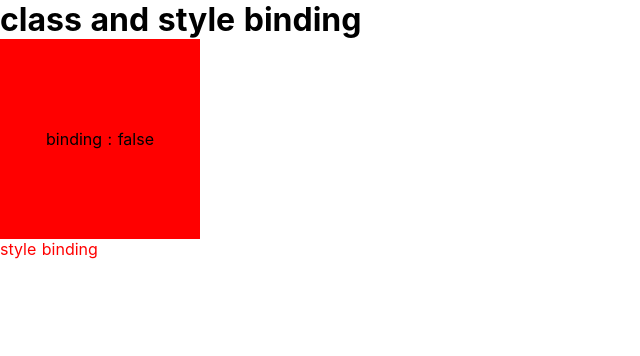
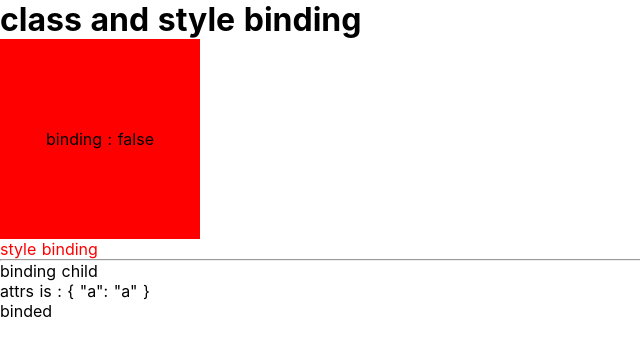
Before and after one commit to CyVision13/VueJsTime, a Nuxt app: page /binding in a window 1280 px wide. Shown: the top 356 px of the page, without its empty margins (0-640 px from the left). Built offline with nearby package versions, Linux system fonts and the light colour scheme.

Commit message:
012-attributeBinding

```diff
--- /dev/null
+++ b/components/BindingChild.vue
@@ -0,0 +1,18 @@
+<template>
+  <div>
+      <div>binding child</div>
+      <div>attrs is : {{$attrs}}</div>
+      <div v-bind="$attrs">binded </div>
+  </div>
+</template>
+
+<script>
+export default {
+    // inheritAttrs:false,
+    props:['b']
+}
+</script>
+
+<style>
+
+</style>
--- a/pages/binding.vue
+++ b/pages/binding.vue
@@ -5,13 +5,19 @@
       <!-- <div :class="{active:isActive}" class="binding" @click="toggle">binding : {{isActive.toString()}}</div> -->
       <div :class="[{active:isActive},'b']" class="binding" @click="toggle">binding : {{isActive.toString()}}</div>
       <div :style="{color:'red'}">style binding</div>
+      <hr>
+      <binding-child a="a" b="b">
+
+      </binding-child>
   </div>
 </template>
 
 <script>
+import BindingChild from '~/components/BindingChild.vue'
 export default {
     name:'Binding',
-    data(){
+
+         data(){
         return {
             isActive:false
         }
```
